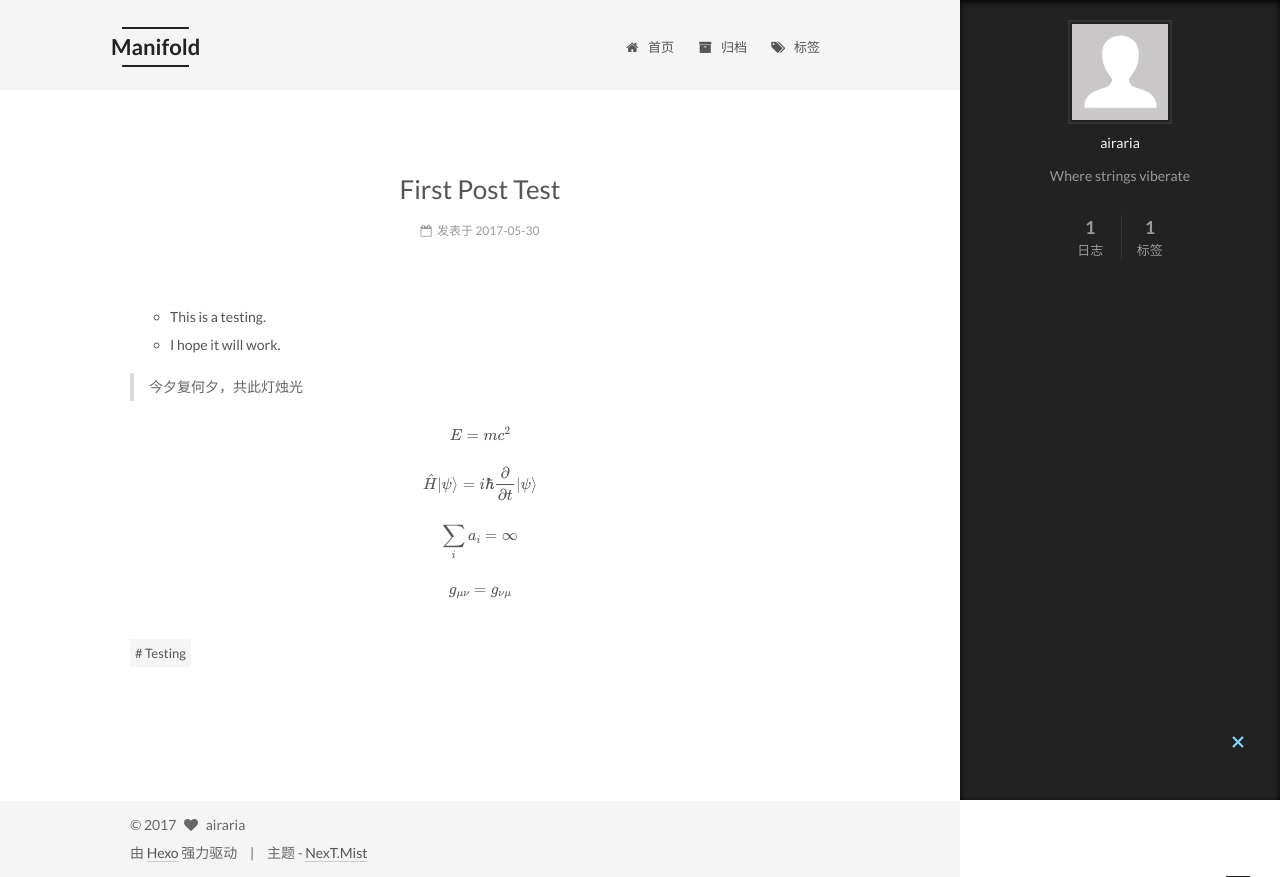
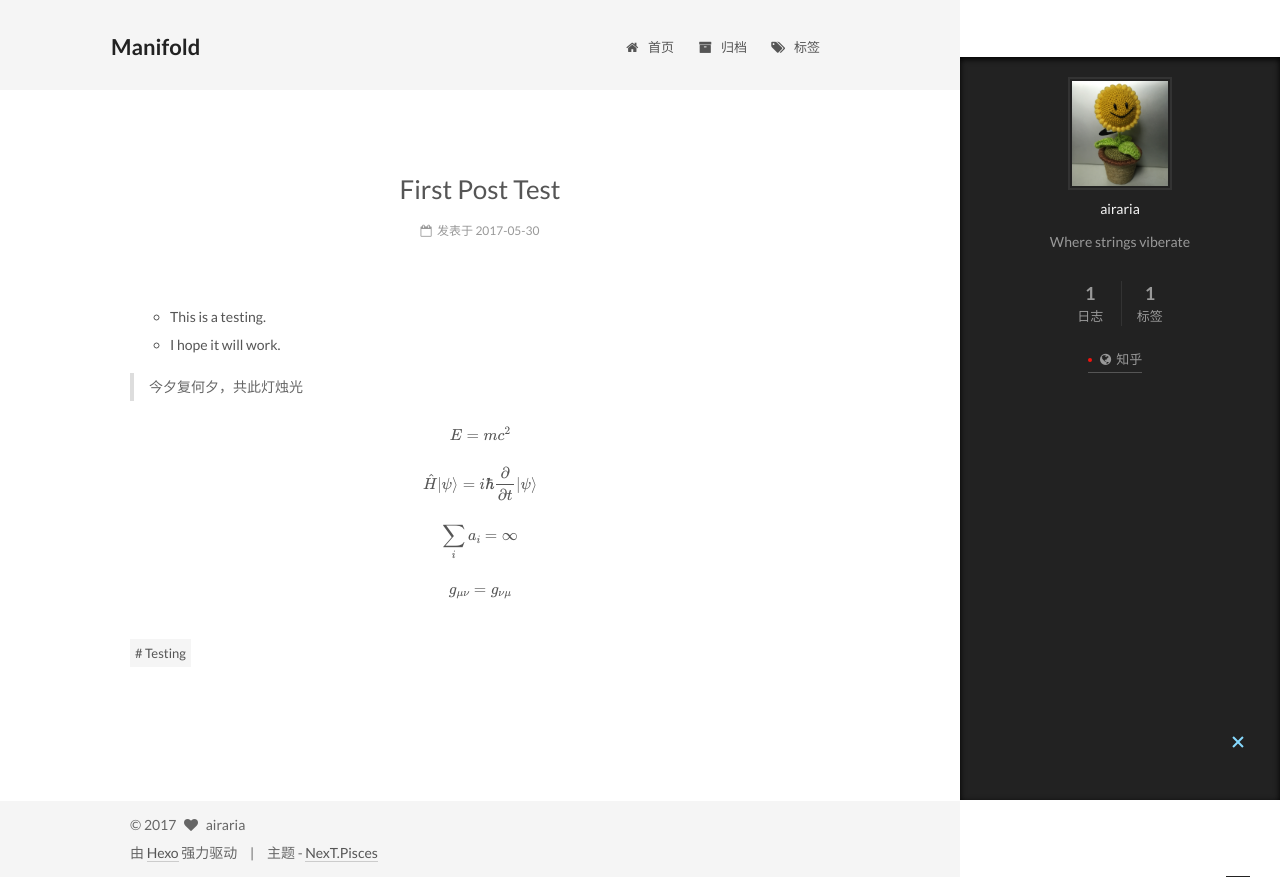
Before and after one commit to airaria/airaria.github.io, a plain HTML site: page 2017/05/30/First-post-test/index.html in a window 1280 px wide. Both pictures are taken after a click on the element 1238 px from the left and 743 px from the top of the page. Drawn offline with nearby package versions, Linux system fonts and the light colour scheme; some packages are replaced by stand-ins of ours.

Commit message:
Site updated: 2017-05-30 09:33:46

```diff
--- a/2017/05/30/First-post-test/index.html
+++ b/2017/05/30/First-post-test/index.html
@@ -5,7 +5,7 @@
 
 
 
-<html class="theme-next mist use-motion" lang="zh-Hans">
+<html class="theme-next pisces use-motion" lang="zh-Hans">
 <head>
   <!-- hexo-inject:begin --><!-- hexo-inject:end --><meta charset="UTF-8"/>
 <meta http-equiv="X-UA-Compatible" content="IE=edge" />
@@ -108,7 +108,7 @@
   var NexT = window.NexT || {};
   var CONFIG = {
     root: '/',
-    scheme: 'Mist',
+    scheme: 'Pisces',
     sidebar: {"position":"left","display":"post","offset":12,"offset_float":0,"b2t":false,"scrollpercent":false},
     fancybox: true,
     motion: true,
@@ -259,7 +259,7 @@
     <span hidden itemprop="author" itemscope itemtype="http://schema.org/Person">
       <meta itemprop="name" content="airaria">
       <meta itemprop="description" content="">
-      <meta itemprop="image" content="/images/avatar.gif">
+      <meta itemprop="image" content="/images/avatar.png">
     </span>
 
     <span hidden itemprop="publisher" itemscope itemtype="http://schema.org/Organization">
@@ -414,7 +414,7 @@
       <section class="site-overview sidebar-panel sidebar-panel-active">
         <div class="site-author motion-element" itemprop="author" itemscope itemtype="http://schema.org/Person">
           <img class="site-author-image" itemprop="image"
-               src="/images/avatar.gif"
+               src="/images/avatar.png"
                alt="airaria" />
           <p class="site-author-name" itemprop="name">airaria</p>
 
@@ -450,6 +450,17 @@
 
 
         <div class="links-of-author motion-element">
+
+
+              <span class="links-of-author-item">
+                <a href="http://www.zhihu.com/people/ziqing-yang-70" target="_blank" title="知乎">
+
+                    <i class="fa fa-fw fa-globe"></i>
+
+                  知乎
+                </a>
+              </span>
+
 
         </div>
 
@@ -496,7 +507,7 @@
 <div class="theme-info">
   主题 -
   <a class="theme-link" href="https://github.com/iissnan/hexo-theme-next">
-    NexT.Mist
+    NexT.Pisces
   </a>
 </div>
 
@@ -573,6 +584,13 @@
 
 
 
+
+
+
+
+  <script type="text/javascript" src="/js/src/affix.js?v=5.1.1"></script>
+
+  <script type="text/javascript" src="/js/src/schemes/pisces.js?v=5.1.1"></script>
 
 
 
```
Also changed, not shown: archives/2017/05/index.html (+22 -4 lines), archives/2017/index.html (+22 -4 lines), archives/index.html (+22 -4 lines), index.html (+23 -5 lines), tags/Testing/index.html (+22 -4 lines), images/avatar.png (added).
